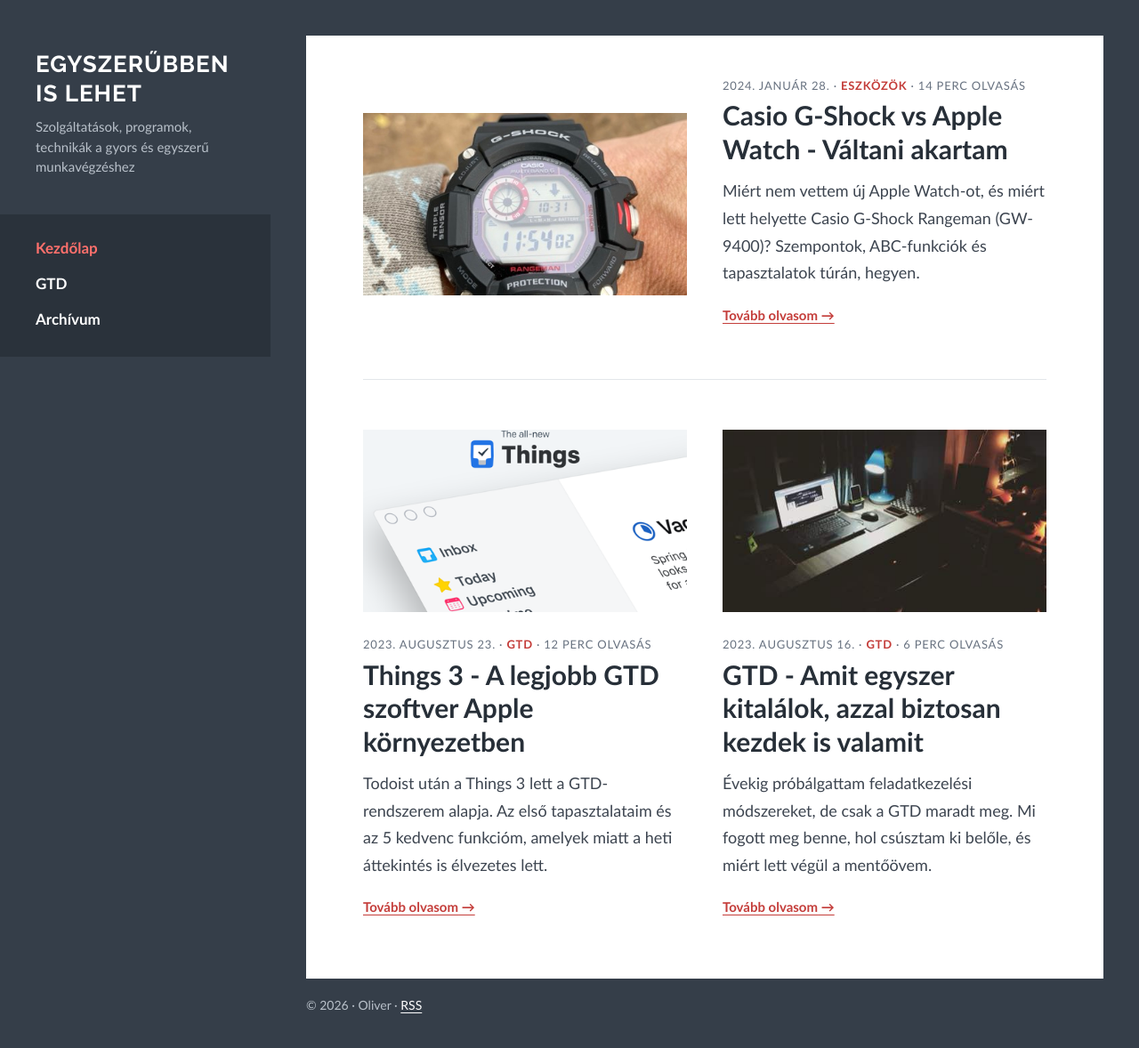
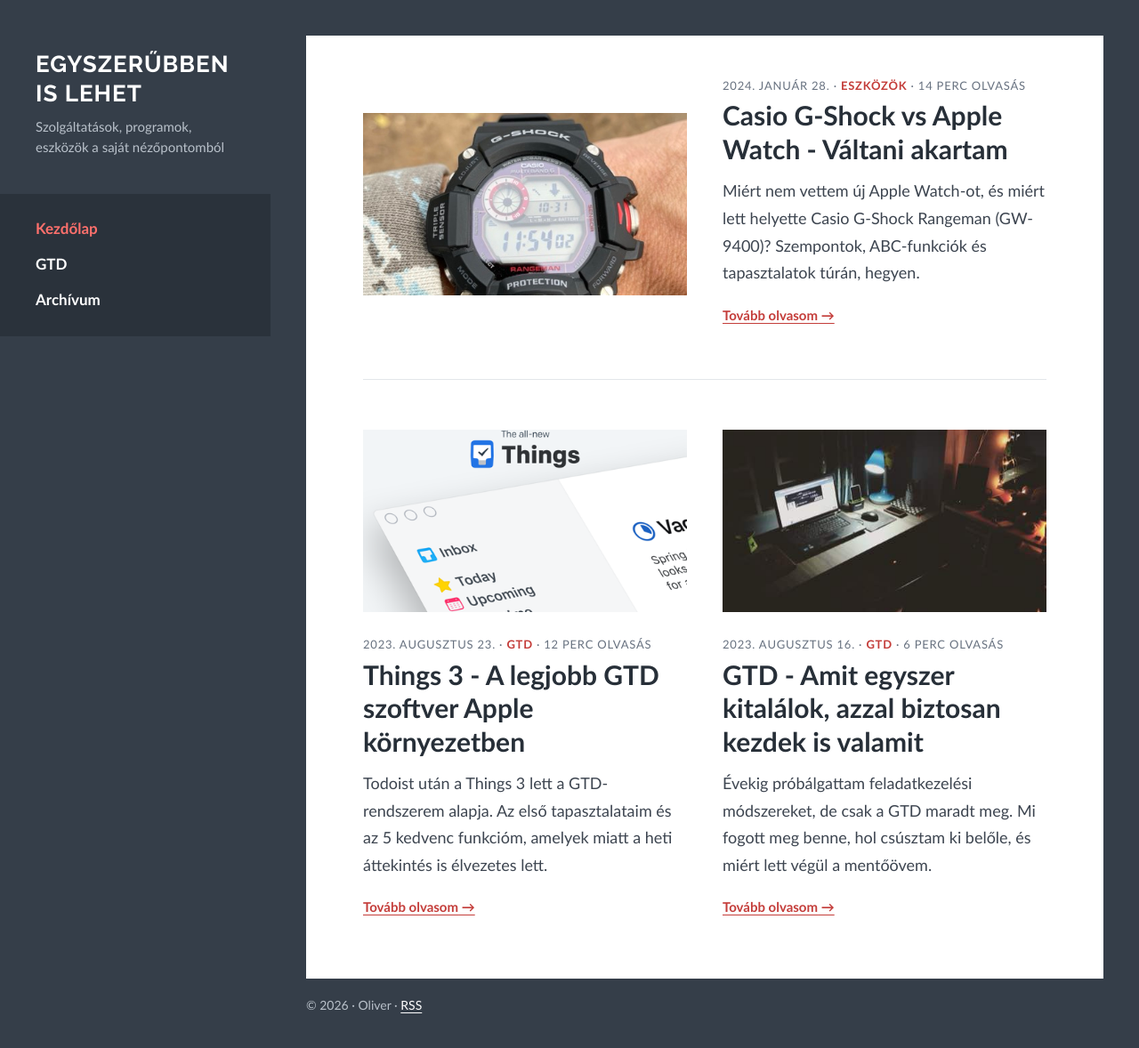
Before and after one commit to oliversblog/oliversblog.github.io, a Jekyll site: the page built from index.html, in a window 1280 px wide and 1220 px high. Shown: the top 1178 px of the window at 89% size. Built offline with Jekyll 4.4.1, drawn with Linux system fonts in a browser that asks for light colours; the list of posts is cut into pages by our own code.

Commit message:
Új alcím: Szolgáltatások, programok, eszközök a saját nézőpontomból

```diff
--- a/_config.yml
+++ b/_config.yml
@@ -1,5 +1,5 @@
 title: "Egyszerűbben is lehet"
-description: "Szolgáltatások, programok, technikák a gyors és egyszerű munkavégzéshez"
+description: "Szolgáltatások, programok, eszközök a saját nézőpontomból"
 url: "https://oliversblog.github.io"
 baseurl: ""
 lang: hu
```
